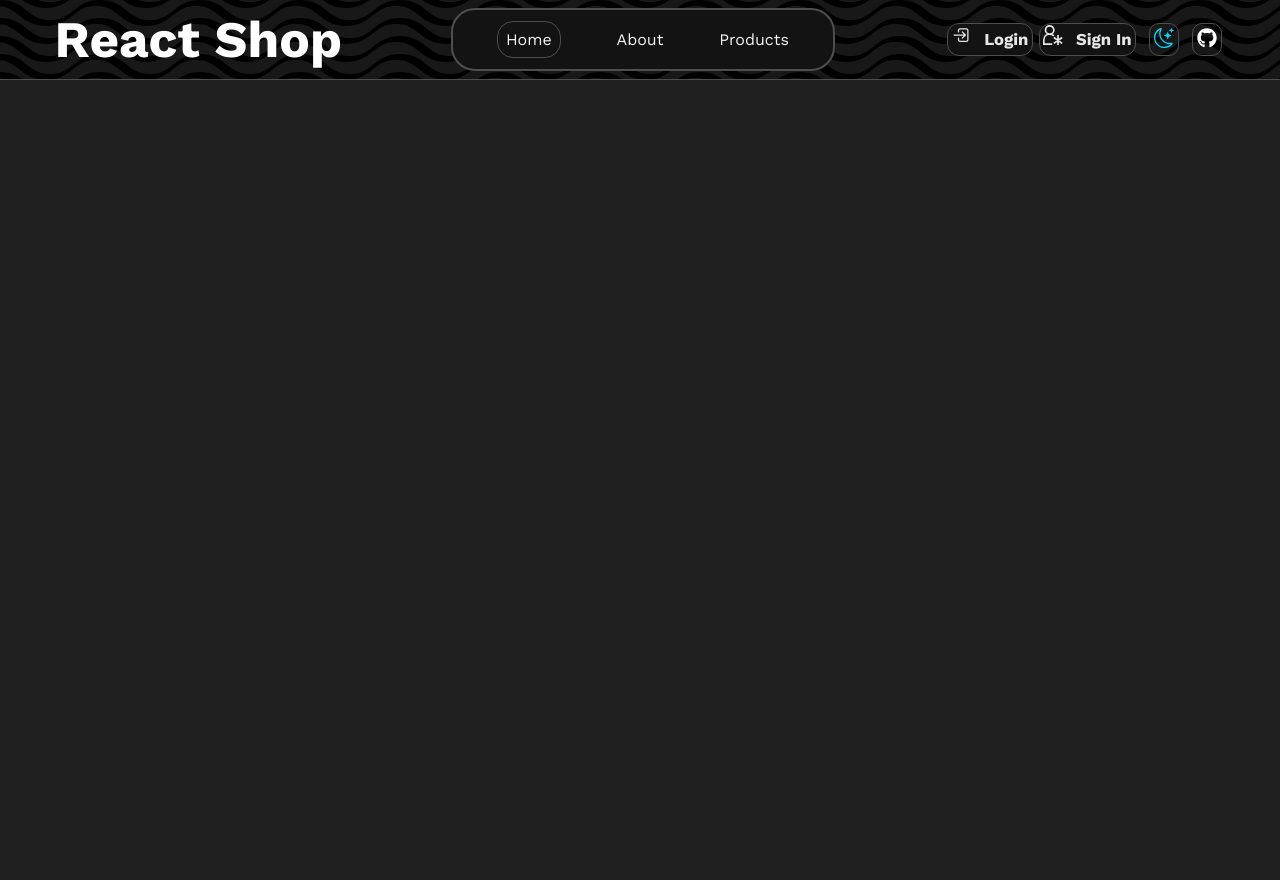
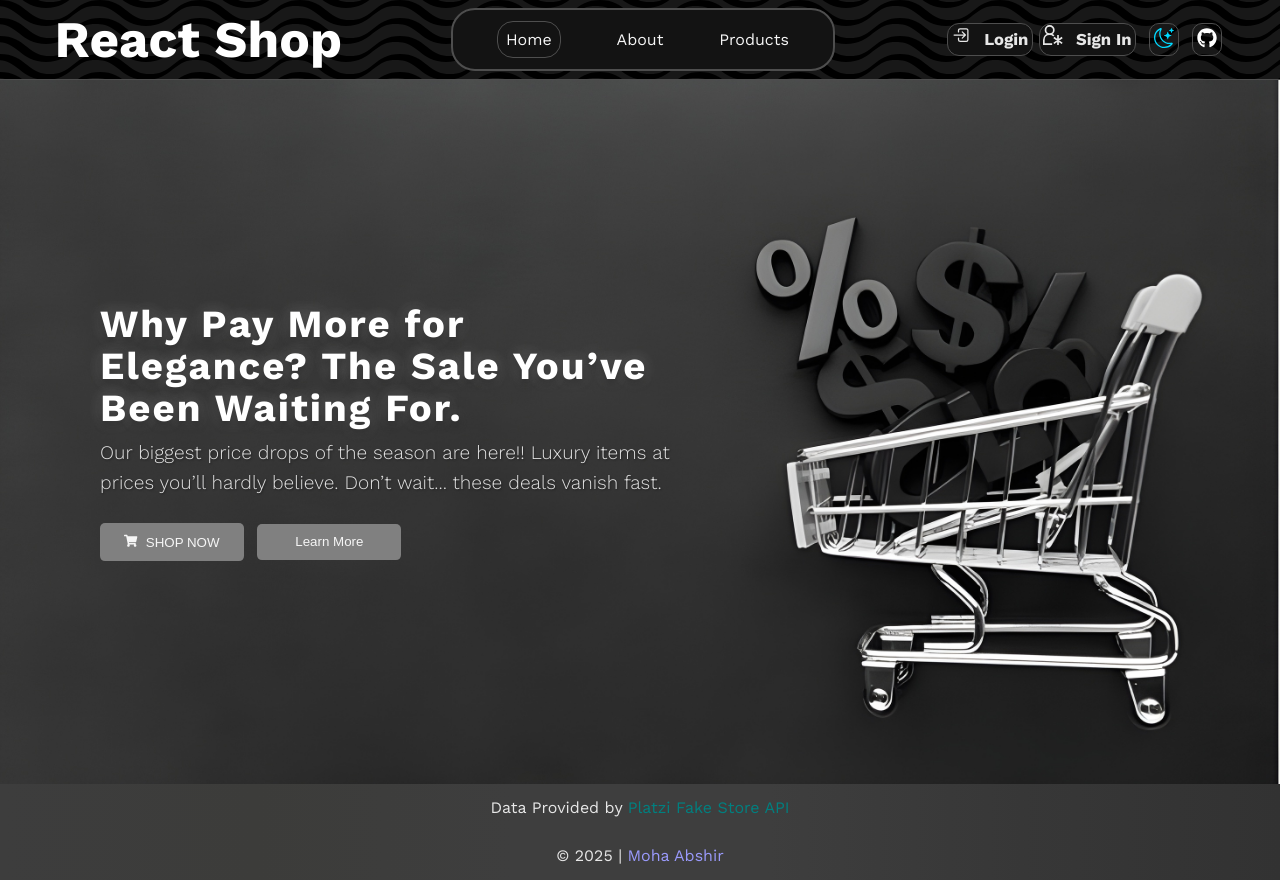
Before and after one commit to Moha-abshir/React-Ecommerce-App, a React (Vite) app in the folder Ecommerce-Website/: page / in a window 1280 px wide. Before the commit the page ends 800 px from the top, so only its background shows below. Built offline with nearby package versions, Linux system fonts and the light colour scheme.

Commit message:
FInished styling the homepage

```diff
--- a/Ecommerce-Website/src/Components/HomePage.jsx
+++ b/Ecommerce-Website/src/Components/HomePage.jsx
@@ -1,9 +1,44 @@
 import { Nav } from './Nav'
+import { FaShoppingCart } from 'react-icons/fa';
 import './homepage.css'
 
 export function HomePage(){
 
     return(
-        <Nav/>
+        <>
+            <Nav/>
+
+            <main>
+                <section className="homepage-hero">
+
+                    <div className="hero-text">
+
+                        <h1 className="hero-headline">Why Pay More for Elegance? The Sale You’ve Been Waiting For.</h1>
+                        <p className="hero-subheadline">
+                        Our biggest price drops of the season are here!! Luxury items at prices you’ll hardly believe. Don’t wait... these deals vanish fast.
+                        </p>
+
+                        <div className="CTA">
+                            <button className="shop cta-btn">
+                                <FaShoppingCart style={{ marginRight: '8px' }} />
+                                SHOP NOW
+                            </button>
+                            <button className='cta-btn learn'> Learn More</button>
+                        </div>
+                    </div>
+
+                </section>
+
+                <section className="footer">
+                    <div className="provider">
+                        <span>Data Provided by </span> <a className='provide' href="https://fakeapi.platzi.com">Platzi Fake Store API</a>
+                    </div>
+                    <div className="contact">
+                        <p> &copy; 2025 | <a className='git' href="https://github.com/Moha-abshir">Moha Abshir</a></p>
+                    </div>
+                </section>
+            </main>
+
+        </>
     )
 }
--- a/Ecommerce-Website/src/Components/homepage.css
+++ b/Ecommerce-Website/src/Components/homepage.css
@@ -0,0 +1,87 @@
+.homepage-hero {
+    height: 88vh;
+    width: 100%;
+    background-image: url('../assets/downlaod.jpg');
+    background-size: cover;
+    background-position: center left;
+    background-repeat: no-repeat;
+    position: relative;
+}
+.hero-text {
+    position: absolute;
+    top: 50%;
+    left: clamp(20px, 8vw, 100px);
+    transform: translateY(-50%);
+    color: white;
+    max-width: 45%;
+}
+
+.hero-headline {
+    font-size: clamp(2rem, 3vw, 5rem);
+    line-height: 1.1;
+    margin-bottom: 0.5rem;
+    text-shadow:
+    0 4px 8px rgba(0, 0, 0, 0.4),
+    0 0 15px rgba(255, 255, 255, 0.2),
+    0 0 20px rgba(255, 255, 255, 0.1);
+    letter-spacing: 2px;
+}
+
+.hero-subheadline {
+    font-size: clamp(1rem, 2vw, 1.5rem);
+    margin-bottom: 1.5rem;
+    font-weight: 300;
+    color: #e0e0e0;
+    font-size: 1.2rem;
+    text-shadow: 1px 1px 2px rgba(0,0,0,0.4);
+    max-width: 600px;
+}
+
+.CTA{
+    display: flex;
+    flex-direction: row;
+    align-items: center;
+}
+.shop{
+    color: black;
+    background-color: rgb(65, 65, 65);
+}
+.cta-btn{
+    background-color: gray;
+    color: hwb(0 96% 4%);
+    padding: .8em 1.6em;
+    margin-right: 1em;
+    border: none;
+    border-radius: 5px;
+    width: 25%;
+    cursor: pointer;
+    transition: all .5s ease-in-out;
+}
+
+.cta-btn:hover {
+    transform: scale(1.05);
+}
+.cta-btn:active{
+    transform: scale(1);
+}
+
+.footer{
+    display: flex;
+    flex-direction: column;
+    position: absolute;
+    left: 30%; right: 30%;
+    width: 40%;
+    align-items: center;
+    height: 12vh;
+}
+.provider, .contact{
+    margin: auto;
+}
+.provide{
+    color: teal;
+    text-decoration: none;
+}
+.git{
+    color: rgb(154, 154, 252);
+    text-decoration: none;
+}
--- a/Ecommerce-Website/src/index.css
+++ b/Ecommerce-Website/src/index.css
@@ -8,7 +8,14 @@
 body {
     font-family: 'Work Sans', sans-serif;
     line-height: 1.6;
-    background-color: #202020;
+    background-image: linear-gradient(
+        to right,
+        #3D3D3D,
+        #3C3C3A,
+        #3E3E3E,
+        #3E3E3E,
+        #373737,
+        #323232
+    );
     color: #e7e7e7;
-
 }
```
Also changed, not shown: Ecommerce-Website/src/assets/downlaod.jpg (added).
